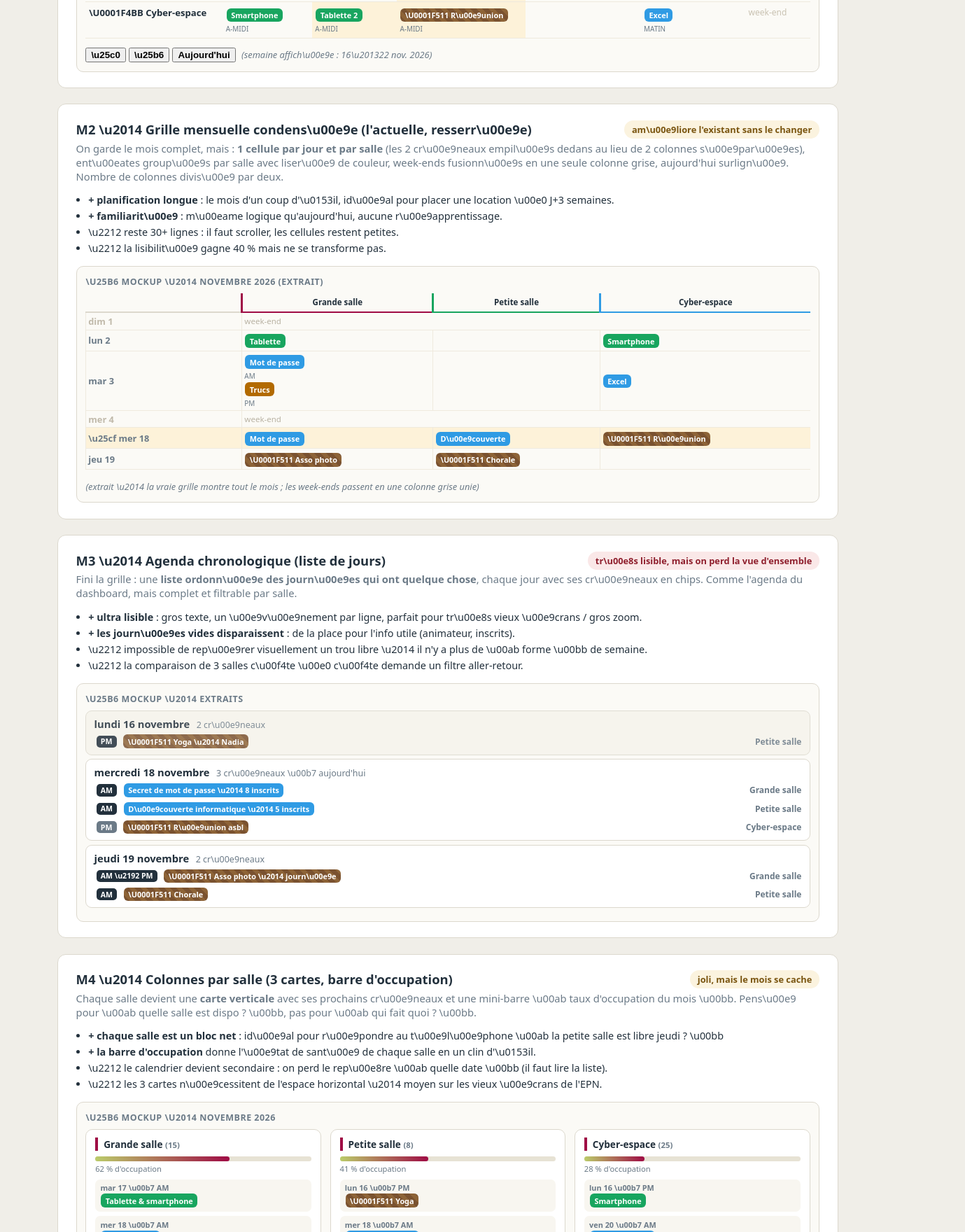
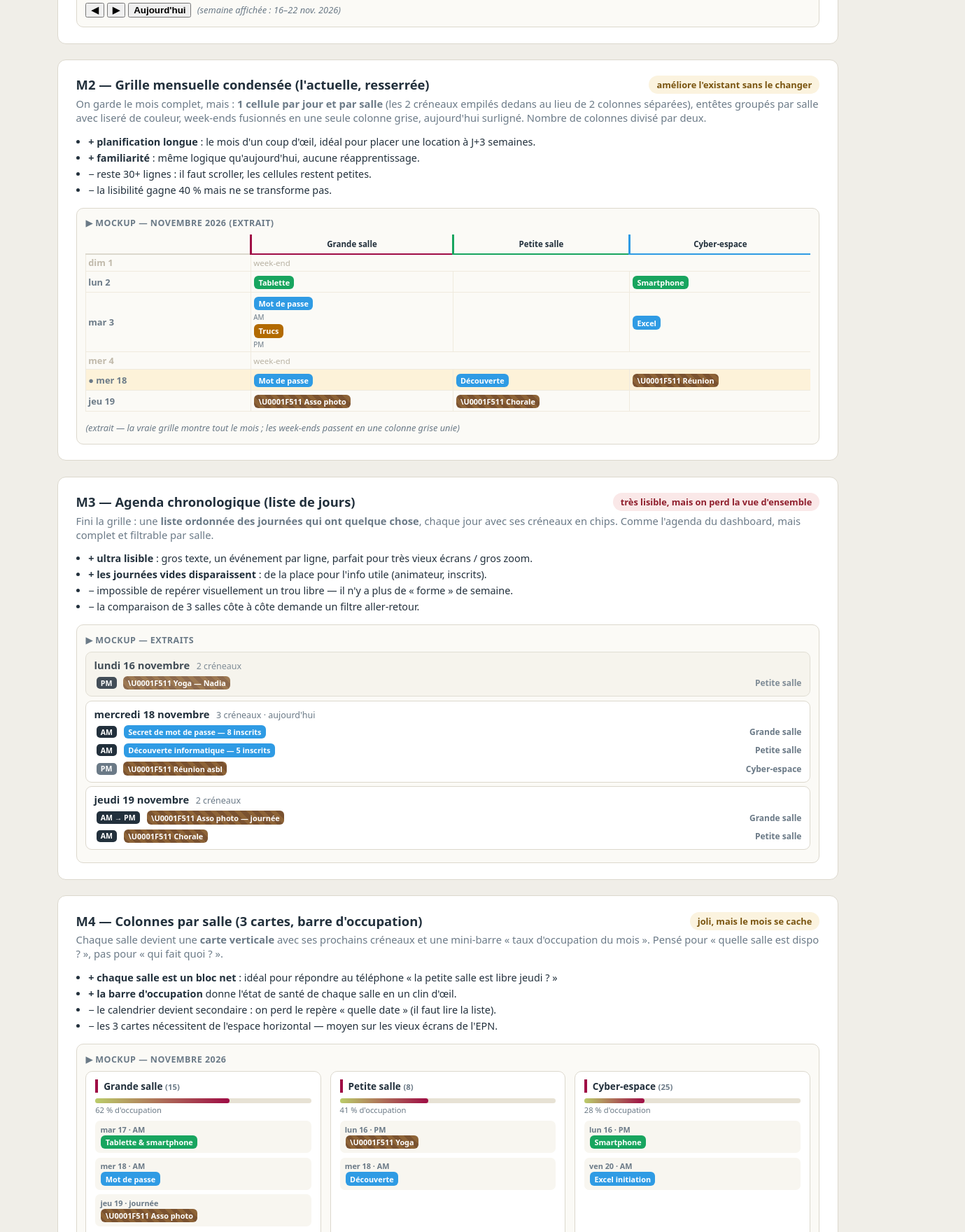
Before and after one commit to D0cm4c/Gimaweb, a website: page public/mockups-salles.html in a window 1280 px wide. Shown: the part 670-2430 px from the top of the page at 70% size, 1379 px wide, since content can reach past the window. Drawn offline with Linux system fonts and the light colour scheme.

Commit message:
fix: decodage des sequences unicode des mockups (paires de surrogates) + banniere MOCKUP sur la version servie
Co-authored-by: D0cm4c <D0cm4c@users.noreply.github.com>

```diff
--- a/public/mockups-salles.html
+++ b/public/mockups-salles.html
@@ -3,7 +3,7 @@
 <head>
 <meta charset="UTF-8">
 <meta name="viewport" content="width=device-width, initial-scale=1.0">
-<title>Gimaweb — salles.html : comparaison de 4 pistes de lisibilit\u00e9</title>
+<title>Gimaweb — salles.html : comparaison de 4 pistes de lisibilité</title>
 <style>
     :root {
         --bordeaux: #9f0c45; --lime: #bbcc6a; --brun: #7A5230;
@@ -46,7 +46,7 @@
     .salle-lbl { font-weight: 800; font-size: .82rem; color: var(--text); white-space: nowrap; }
     .cren { display: block; font-size: .62rem; color: var(--soft); margin: .12rem 0 0; text-transform: uppercase; }
 
-    /* ===== M2 : grille mensuelle condens\u00e9e ===== */
+    /* ===== M2 : grille mensuelle condensée ===== */
     table.mens { border-collapse: collapse; width: 100%; min-width: 640px; }
     table.mens th { font-size: .72rem; padding: .35rem; border-bottom: 2px solid var(--border); }
     table.mens th.grp { border-left: 3px solid; }
@@ -85,39 +85,39 @@
 </head>
 <body>
 <header style="background:repeating-linear-gradient(45deg,#7A5230,#7A5230 18px,#8d6337 18px,#8d6337 36px)">
-    <h1>\u26a0\ufe0f MOCKUP \u2014 page de r\u00e9flexion, hors app \u2014 \u00e0 supprimer apr\u00e8s choix &nbsp;\u00b7&nbsp; salles.html : 4 pistes pour plus de lisibilit\u00e9</h1>
-    <p>Mockups statiques comparables (donn\u00e9es fictives). Rien n'est encore cod\u00e9 \u2014 on choisit une piste, je l'impl\u00e9mente.</p>
+    <h1>⚠️ MOCKUP — page de réflexion, hors app — à supprimer après choix &nbsp;·&nbsp; salles.html — 4 pistes pour plus de lisibilité</h1>
+    <p>Mockups statiques comparables (données fictives). Rien n'est encore codé — on choisit une piste, je l'implémente.</p>
 </header>
 <main>
 
 <nav class="nav">
-    <a href="#m1">M1 \u2014 Semaine glissante</a>
-    <a href="#m2">M2 \u2014 Grille mensuelle condens\u00e9e</a>
-    <a href="#m3">M3 \u2014 Agenda chronologique</a>
-    <a href="#m4">M4 \u2014 Colonnes par salle</a>
+    <a href="#m1">M1 — Semaine glissante</a>
+    <a href="#m2">M2 — Grille mensuelle condensée</a>
+    <a href="#m3">M3 — Agenda chronologique</a>
+    <a href="#m4">M4 — Colonnes par salle</a>
     <a href="#compare">Tableau + recommandation</a>
 </nav>
 
 <section class="mock" id="m1">
-    <span class="verdict v-plus">\u2713 ma pr\u00e9f\u00e9r\u00e9e</span>
-    <h2>M1 \u2014 Semaine glissante (7 jours, une ligne par salle)</h2>
-    <p class="pro">Le mois entier en 31 lignes dispara\u00eet : on affiche <strong>la semaine en cours</strong> (7 colonnes journ\u00e9es \u00d7 une ligne par salle), chaque cellule contenant ses cr\u00e9neaux AM/PM en puces. Navigation \u25c0 semaine pr\u00e9c\u00e9dente / semaine suivante \u25b6, retour \u00e0 aujourd'hui. La vue tient TOUJOURS dans un \u00e9cran.</p>
+    <span class="verdict v-plus">✓ ma préférée</span>
+    <h2>M1 — Semaine glissante (7 jours, une ligne par salle)</h2>
+    <p class="pro">Le mois entier en 31 lignes disparaît : on affiche <strong>la semaine en cours</strong> (7 colonnes journées × une ligne par salle), chaque cellule contenant ses créneaux AM/PM en puces. Navigation ◀ semaine précédente / semaine suivante ▶, retour à aujourd'hui. La vue tient TOUJOURS dans un écran.</p>
     <ul class="pourquoi">
-        <li><strong>+ lecture horizontale naturelle</strong> : la journ\u00e9e se lit en colonne, la salle en ligne \u2014 les conflits d'une journ\u00e9e sautent aux yeux.</li>
+        <li><strong>+ lecture horizontale naturelle</strong> : la journée se lit en colonne, la salle en ligne — les conflits d'une journée sautent aux yeux.</li>
         <li><strong>+ une semaine = 21 cellules</strong> au lieu de ~186 : texte agrandi, puces cliquables confortables.</li>
-        <li><strong>+ r\u00e9pond \u00e0 la vraie question de l'accueil : \u00ab cette semaine, qu'est-ce qui se passe ? \u00bb</strong></li>
-        <li>\u2212 il faut naviguer pour voir le mois entier (moins bon pour la planification \u00e0 long terme).</li>
+        <li><strong>+ répond à la vraie question de l'accueil : « cette semaine, qu'est-ce qui se passe ? »</strong></li>
+        <li>− il faut naviguer pour voir le mois entier (moins bon pour la planification à long terme).</li>
     </ul>
     <div class="mk">
-        <p class="mtitle">\u25b6 Mockup \u2014 semaine du 16 au 22 novembre</p>
+        <p class="mtitle">▶ Mockup — semaine du 16 au 22 novembre</p>
         <table class="sem">
-            <tr><th class="salle-lbl">Salle</th><th class="j">lun 16</th><th class="j">mar 17</th><th class="j">mer 18 <span style="color:var(--bordeaux)">\u25cf aujourd'hui</span></th><th class="j">jeu 19</th><th class="j">ven 20</th><th class="j">sam 21</th><th class="j">dim 22</th></tr>
+            <tr><th class="salle-lbl">Salle</th><th class="j">lun 16</th><th class="j">mar 17</th><th class="j">mer 18 <span style="color:var(--bordeaux)">● aujourd'hui</span></th><th class="j">jeu 19</th><th class="j">ven 20</th><th class="j">sam 21</th><th class="j">dim 22</th></tr>
             <tr>
                 <td class="salle-lbl">\U0001F3EB Grande salle</td>
                 <td></td>
                 <td><span class="evt f2">Tablette</span><span class="cren">matin</span></td>
                 <td class="today"><span class="evt f1">Mot de passe</span><span class="cren">matin</span></td>
-                <td><span class="evt loc">\U0001F511 Asso photo</span><span class="cren">journ\u00e9e</span></td>
+                <td><span class="evt loc">\U0001F511 Asso photo</span><span class="cren">journée</span></td>
                 <td><span class="evt f3">Trucs mail</span><span class="cren">a-midi</span></td>
                 <td colspan="2" style="color:#c9c2b2;font-size:.75rem;text-align:center">week-end</td>
             </tr>
@@ -125,7 +125,7 @@
                 <td class="salle-lbl">\U0001F3EB Petite salle</td>
                 <td><span class="evt loc">\U0001F511 Yoga</span><span class="cren">a-midi</span></td>
                 <td></td>
-                <td class="today"><span class="evt f1">D\u00e9couverte</span><span class="cren">matin</span></td>
+                <td class="today"><span class="evt f1">Découverte</span><span class="cren">matin</span></td>
                 <td><span class="evt loc">\U0001F511 Chorale</span><span class="cren">matin</span></td>
                 <td></td>
                 <td colspan="2" style="color:#c9c2b2;font-size:.75rem;text-align:center">week-end</td>
@@ -134,66 +134,66 @@
                 <td class="salle-lbl">\U0001F4BB Cyber-espace</td>
                 <td><span class="evt f2">Smartphone</span><span class="cren">a-midi</span></td>
                 <td class="today"><span class="evt f2">Tablette 2</span><span class="cren">a-midi</span></td>
-                <td class="today"><span class="evt loc">\U0001F511 R\u00e9union</span><span class="cren">a-midi</span></td>
+                <td class="today"><span class="evt loc">\U0001F511 Réunion</span><span class="cren">a-midi</span></td>
                 <td></td>
                 <td><span class="evt f1">Excel</span><span class="cren">matin</span></td>
                 <td colspan="2" style="color:#c9c2b2;font-size:.75rem;text-align:center">week-end</td>
             </tr>
         </table>
-        <p style="margin:.7rem 0 0"><button style="font-weight:700">\u25c0</button> <button style="font-weight:700">\u25b6</button> <button style="font-weight:700">Aujourd'hui</button> &nbsp;<em style="color:var(--soft);font-size:.8rem">(semaine affich\u00e9e : 16\u201322 nov. 2026)</em></p>
+        <p style="margin:.7rem 0 0"><button style="font-weight:700">◀</button> <button style="font-weight:700">▶</button> <button style="font-weight:700">Aujourd'hui</button> &nbsp;<em style="color:var(--soft);font-size:.8rem">(semaine affichée : 16–22 nov. 2026)</em></p>
     </div>
 </section>
 
 <section class="mock" id="m2">
-    <span class="verdict v-mitige">am\u00e9liore l'existant sans le changer</span>
-    <h2>M2 \u2014 Grille mensuelle condens\u00e9e (l'actuelle, resserr\u00e9e)</h2>
-    <p class="pro">On garde le mois complet, mais : <strong>1 cellule par jour et par salle</strong> (les 2 cr\u00e9neaux empil\u00e9s dedans au lieu de 2 colonnes s\u00e9par\u00e9es), ent\u00eates group\u00e9s par salle avec liser\u00e9 de couleur, week-ends fusionn\u00e9s en une seule colonne grise, aujourd'hui surlign\u00e9. Nombre de colonnes divis\u00e9 par deux.</p>
+    <span class="verdict v-mitige">améliore l'existant sans le changer</span>
+    <h2>M2 — Grille mensuelle condensée (l'actuelle, resserrée)</h2>
+    <p class="pro">On garde le mois complet, mais : <strong>1 cellule par jour et par salle</strong> (les 2 créneaux empilés dedans au lieu de 2 colonnes séparées), entêtes groupés par salle avec liseré de couleur, week-ends fusionnés en une seule colonne grise, aujourd'hui surligné. Nombre de colonnes divisé par deux.</p>
     <ul class="pourquoi">
-        <li><strong>+ planification longue</strong> : le mois d'un coup d'\u0153il, id\u00e9al pour placer une location \u00e0 J+3 semaines.</li>
-        <li><strong>+ familiarit\u00e9</strong> : m\u00eame logique qu'aujourd'hui, aucune r\u00e9apprentissage.</li>
-        <li>\u2212 reste 30+ lignes : il faut scroller, les cellules restent petites.</li>
-        <li>\u2212 la lisibilit\u00e9 gagne 40 % mais ne se transforme pas.</li>
+        <li><strong>+ planification longue</strong> : le mois d'un coup d'œil, idéal pour placer une location à J+3 semaines.</li>
+        <li><strong>+ familiarité</strong> : même logique qu'aujourd'hui, aucune réapprentissage.</li>
+        <li>− reste 30+ lignes : il faut scroller, les cellules restent petites.</li>
+        <li>− la lisibilité gagne 40 % mais ne se transforme pas.</li>
     </ul>
     <div class="mk">
-        <p class="mtitle">\u25b6 Mockup \u2014 novembre 2026 (extrait)</p>
+        <p class="mtitle">▶ Mockup — novembre 2026 (extrait)</p>
         <table class="mens">
             <tr><th></th><th class="grp" style="border-color:var(--bordeaux)" colspan="1">Grande salle</th><th class="grp" style="border-color:var(--vert)">Petite salle</th><th class="grp" style="border-color:var(--bleu)">Cyber-espace</th></tr>
             <tr class="dim"><td class="day jour">dim 1</td><td class="wk" colspan="3">week-end</td></tr>
             <tr><td class="jour">lun 2</td><td><span class="evt f2">Tablette</span></td><td></td><td><span class="evt f2">Smartphone</span></td></tr>
             <tr><td class="jour">mar 3</td><td><span class="evt f1">Mot de passe</span><span class="cren">AM</span><span class="evt f3">Trucs</span><span class="cren">PM</span></td><td></td><td><span class="evt f1">Excel</span></td></tr>
             <tr class="dim"><td class="day jour">mer 4</td><td class="wk" colspan="3">week-end</td></tr>
-            <tr class="today"><td class="jour">\u25cf mer 18</td><td><span class="evt f1">Mot de passe</span></td><td><span class="evt f1">D\u00e9couverte</span></td><td><span class="evt loc">\U0001F511 R\u00e9union</span></td></tr>
+            <tr class="today"><td class="jour">● mer 18</td><td><span class="evt f1">Mot de passe</span></td><td><span class="evt f1">Découverte</span></td><td><span class="evt loc">\U0001F511 Réunion</span></td></tr>
             <tr><td class="jour">jeu 19</td><td><span class="evt loc">\U0001F511 Asso photo</span></td><td><span class="evt loc">\U0001F511 Chorale</span></td><td></td></tr>
         </table>
-        <p style="margin:.7rem 0 0"><em style="color:var(--soft);font-size:.8rem">(extrait \u2014 la vraie grille montre tout le mois ; les week-ends passent en une colonne grise unie)</em></p>
+        <p style="margin:.7rem 0 0"><em style="color:var(--soft);font-size:.8rem">(extrait — la vraie grille montre tout le mois ; les week-ends passent en une colonne grise unie)</em></p>
     </div>
 </section>
 
 <section class="mock" id="m3">
-    <span class="verdict v-moins">tr\u00e8s lisible, mais on perd la vue d'ensemble</span>
-    <h2>M3 \u2014 Agenda chronologique (liste de jours)</h2>
-    <p class="pro">Fini la grille : une <strong>liste ordonn\u00e9e des journ\u00e9es qui ont quelque chose</strong>, chaque jour avec ses cr\u00e9neaux en chips. Comme l'agenda du dashboard, mais complet et filtrable par salle.</p>
+    <span class="verdict v-moins">très lisible, mais on perd la vue d'ensemble</span>
+    <h2>M3 — Agenda chronologique (liste de jours)</h2>
+    <p class="pro">Fini la grille : une <strong>liste ordonnée des journées qui ont quelque chose</strong>, chaque jour avec ses créneaux en chips. Comme l'agenda du dashboard, mais complet et filtrable par salle.</p>
     <ul class="pourquoi">
-        <li><strong>+ ultra lisible</strong> : gros texte, un \u00e9v\u00e9nement par ligne, parfait pour tr\u00e8s vieux \u00e9crans / gros zoom.</li>
-        <li><strong>+ les journ\u00e9es vides disparaissent</strong> : de la place pour l'info utile (animateur, inscrits).</li>
-        <li>\u2212 impossible de rep\u00e9rer visuellement un trou libre \u2014 il n'y a plus de \u00ab forme \u00bb de semaine.</li>
-        <li>\u2212 la comparaison de 3 salles c\u00f4te \u00e0 c\u00f4te demande un filtre aller-retour.</li>
+        <li><strong>+ ultra lisible</strong> : gros texte, un événement par ligne, parfait pour très vieux écrans / gros zoom.</li>
+        <li><strong>+ les journées vides disparaissent</strong> : de la place pour l'info utile (animateur, inscrits).</li>
+        <li>− impossible de repérer visuellement un trou libre — il n'y a plus de « forme » de semaine.</li>
+        <li>− la comparaison de 3 salles côte à côte demande un filtre aller-retour.</li>
     </ul>
     <div class="mk agenda">
-        <p class="mtitle">\u25b6 Mockup \u2014 extraits</p>
+        <p class="mtitle">▶ Mockup — extraits</p>
         <div class="ag-jour hierci">
-            <div class="ag-head"><strong>lundi 16 novembre</strong><span>2 cr\u00e9neaux</span></div>
-            <div class="ag-item"><span class="ag-slot">PM</span><span class="evt loc">\U0001F511 Yoga \u2014 Nadia</span><span class="ag-room">Petite salle</span></div>
+            <div class="ag-head"><strong>lundi 16 novembre</strong><span>2 créneaux</span></div>
+            <div class="ag-item"><span class="ag-slot">PM</span><span class="evt loc">\U0001F511 Yoga — Nadia</span><span class="ag-room">Petite salle</span></div>
         </div>
         <div class="ag-jour">
-            <div class="ag-head"><strong>mercredi 18 novembre</strong><span>3 cr\u00e9neaux \u00b7 aujourd'hui</span></div>
-            <div class="ag-item"><span class="ag-slot">AM</span><span class="evt f1">Secret de mot de passe \u2014 8 inscrits</span><span class="ag-room">Grande salle</span></div>
-            <div class="ag-item"><span class="ag-slot">AM</span><span class="evt f1">D\u00e9couverte informatique \u2014 5 inscrits</span><span class="ag-room">Petite salle</span></div>
-            <div class="ag-item"><span class="ag-slot pm">PM</span><span class="evt loc">\U0001F511 R\u00e9union asbl</span><span class="ag-room">Cyber-espace</span></div>
+            <div class="ag-head"><strong>mercredi 18 novembre</strong><span>3 créneaux · aujourd'hui</span></div>
+            <div class="ag-item"><span class="ag-slot">AM</span><span class="evt f1">Secret de mot de passe — 8 inscrits</span><span class="ag-room">Grande salle</span></div>
+            <div class="ag-item"><span class="ag-slot">AM</span><span class="evt f1">Découverte informatique — 5 inscrits</span><span class="ag-room">Petite salle</span></div>
+            <div class="ag-item"><span class="ag-slot pm">PM</span><span class="evt loc">\U0001F511 Réunion asbl</span><span class="ag-room">Cyber-espace</span></div>
         </div>
         <div class="ag-jour">
-            <div class="ag-head"><strong>jeudi 19 novembre</strong><span>2 cr\u00e9neaux</span></div>
-            <div class="ag-item"><span class="ag-slot">AM \u2192 PM</span><span class="evt loc">\U0001F511 Asso photo \u2014 journ\u00e9e</span><span class="ag-room">Grande salle</span></div>
+            <div class="ag-head"><strong>jeudi 19 novembre</strong><span>2 créneaux</span></div>
+            <div class="ag-item"><span class="ag-slot">AM → PM</span><span class="evt loc">\U0001F511 Asso photo — journée</span><span class="ag-room">Grande salle</span></div>
             <div class="ag-item"><span class="ag-slot">AM</span><span class="evt loc">\U0001F511 Chorale</span><span class="ag-room">Petite salle</span></div>
         </div>
     </div>
@@ -201,38 +201,38 @@
 
 <section class="mock" id="m4">
     <span class="verdict v-mitige">joli, mais le mois se cache</span>
-    <h2>M4 \u2014 Colonnes par salle (3 cartes, barre d'occupation)</h2>
-    <p class="pro">Chaque salle devient une <strong>carte verticale</strong> avec ses prochains cr\u00e9neaux et une mini-barre \u00ab taux d'occupation du mois \u00bb. Pens\u00e9 pour \u00ab quelle salle est dispo ? \u00bb, pas pour \u00ab qui fait quoi ? \u00bb.</p>
+    <h2>M4 — Colonnes par salle (3 cartes, barre d'occupation)</h2>
+    <p class="pro">Chaque salle devient une <strong>carte verticale</strong> avec ses prochains créneaux et une mini-barre « taux d'occupation du mois ». Pensé pour « quelle salle est dispo ? », pas pour « qui fait quoi ? ».</p>
     <ul class="pourquoi">
-        <li><strong>+ chaque salle est un bloc net</strong> : id\u00e9al pour r\u00e9pondre au t\u00e9l\u00e9phone \u00ab la petite salle est libre jeudi ? \u00bb</li>
-        <li><strong>+ la barre d'occupation</strong> donne l'\u00e9tat de sant\u00e9 de chaque salle en un clin d'\u0153il.</li>
-        <li>\u2212 le calendrier devient secondaire : on perd le rep\u00e8re \u00ab quelle date \u00bb (il faut lire la liste).</li>
-        <li>\u2212 les 3 cartes n\u00e9cessitent de l'espace horizontal \u2014 moyen sur les vieux \u00e9crans de l'EPN.</li>
+        <li><strong>+ chaque salle est un bloc net</strong> : idéal pour répondre au téléphone « la petite salle est libre jeudi ? »</li>
+        <li><strong>+ la barre d'occupation</strong> donne l'état de santé de chaque salle en un clin d'œil.</li>
+        <li>− le calendrier devient secondaire : on perd le repère « quelle date » (il faut lire la liste).</li>
+        <li>− les 3 cartes nécessitent de l'espace horizontal — moyen sur les vieux écrans de l'EPN.</li>
     </ul>
     <div class="mk">
-        <p class="mtitle">\u25b6 Mockup \u2014 novembre 2026</p>
+        <p class="mtitle">▶ Mockup — novembre 2026</p>
         <div class="salles3">
             <div class="col-salle">
                 <h4>Grande salle <small style="color:var(--soft)">(15)</small></h4>
                 <div class="bar"><i style="width:62%"></i></div>
                 <p style="margin:.1rem 0 .5rem;font-size:.7rem;color:var(--soft)">62 % d'occupation</p>
-                <div class="occ"><span class="d">mar 17 \u00b7 AM</span><span class="evt f2">Tablette & smartphone</span></div>
-                <div class="occ"><span class="d">mer 18 \u00b7 AM</span><span class="evt f1">Mot de passe</span></div>
-                <div class="occ"><span class="d">jeu 19 \u00b7 journ\u00e9e</span><span class="evt loc">\U0001F511 Asso photo</span></div>
+                <div class="occ"><span class="d">mar 17 · AM</span><span class="evt f2">Tablette & smartphone</span></div>
+                <div class="occ"><span class="d">mer 18 · AM</span><span class="evt f1">Mot de passe</span></div>
+                <div class="occ"><span class="d">jeu 19 · journée</span><span class="evt loc">\U0001F511 Asso photo</span></div>
             </div>
             <div class="col-salle">
                 <h4>Petite salle <small style="color:var(--soft)">(8)</small></h4>
                 <div class="bar"><i style="width:41%"></i></div>
                 <p style="margin:.1rem 0 .5rem;font-size:.7rem;color:var(--soft)">41 % d'occupation</p>
-                <div class="occ"><span class="d">lun 16 \u00b7 PM</span><span class="evt loc">\U0001F511 Yoga</span></div>
-                <div class="occ"><span class="d">mer 18 \u00b7 AM</span><span class="evt f1">D\u00e9couverte</span></div>
+                <div class="occ"><span class="d">lun 16 · PM</span><span class="evt loc">\U0001F511 Yoga</span></div>
+                <div class="occ"><span class="d">mer 18 · AM</span><span class="evt f1">Découverte</span></div>
             </div>
             <div class="col-salle">
                 <h4>Cyber-espace <small style="color:var(--soft)">(25)</small></h4>
                 <div class="bar"><i style="width:28%"></i></div>
                 <p style="margin:.1rem 0 .5rem;font-size:.7rem;color:var(--soft)">28 % d'occupation</p>
-                <div class="occ"><span class="d">lun 16 \u00b7 PM</span><span class="evt f2">Smartphone</span></div>
-                <div class="occ"><span class="d">ven 20 \u00b7 AM</span><span class="evt f1">Excel initiation</span></div>
+                <div class="occ"><span class="d">lun 16 · PM</span><span class="evt f2">Smartphone</span></div>
+                <div class="occ"><span class="d">ven 20 · AM</span><span class="evt f1">Excel initiation</span></div>
             </div>
         </div>
     </div>
@@ -241,22 +241,22 @@
 <section class="mock" id="compare">
     <h2>Tableau comparatif</h2>
     <table class="compare">
-        <tr><th>Crit\u00e8re</th><th>M1 Semaine</th><th>M2 Mois condens\u00e9</th><th>M3 Agenda</th><th>M4 Colonnes</th></tr>
-        <tr><td>Tient dans un \u00e9cran</td><td class="etoiles">\u2605\u2605\u2605\u2605\u2605</td><td>\u2605\u2605</td><td>\u2605\u2605\u2605\u2605</td><td>\u2605\u2605\u2605\u2605</td></tr>
-        <tr><td>Vue d'ensemble / conflits du jour</td><td class="etoiles">\u2605\u2605\u2605\u2605\u2605</td><td>\u2605\u2605\u2605\u2605</td><td>\u2605\u2605</td><td>\u2605\u2605\u2605</td></tr>
-        <tr><td>Planification \u00e0 plusieurs semaines</td><td>\u2605\u2605\u2605</td><td class="etoiles">\u2605\u2605\u2605\u2605\u2605</td><td>\u2605\u2605\u2605</td><td>\u2605\u2605</td></tr>
-        <tr><td>Confort vieux \u00e9crans / gros zoom</td><td class="etoiles">\u2605\u2605\u2605\u2605\u2605</td><td>\u2605\u2605\u2605</td><td>\u2605\u2605\u2605\u2605\u2605</td><td>\u2605\u2605\u2605</td></tr>
-        <tr><td>Effort d'impl\u00e9mentation</td><td>moyen (refonte du render)</td><td>faible (resserrage)</td><td>moyen</td><td>moyen</td></tr>
+        <tr><th>Critère</th><th>M1 Semaine</th><th>M2 Mois condensé</th><th>M3 Agenda</th><th>M4 Colonnes</th></tr>
+        <tr><td>Tient dans un écran</td><td class="etoiles">★★★</td><td>★</td><td>★★</td><td>★★</td></tr>
+        <tr><td>Vue d'ensemble / conflits du jour</td><td class="etoiles">★★★</td><td>★★</td><td>★</td><td>★★</td></tr>
+        <tr><td>Planification à plusieurs semaines</td><td>★★</td><td class="etoiles">★★★</td><td>★★</td><td>★</td></tr>
+        <tr><td>Confort vieux écrans / gros zoom</td><td class="etoiles">★★★</td><td>★★</td><td>★★★</td><td>★★</td></tr>
+        <tr><td>Effort d'implémentation</td><td>moyen (refonte du render)</td><td>faible (resserrage)</td><td>moyen</td><td>moyen</td></tr>
     </table>
 </section>
 
 <div class="reco">
-    <h2>\ud83d\udca1 Ma recommandation : M1 + un bouton \u00ab mois \u00bb (M2 en repli)</h2>
-    <p><strong>Semaine glissante par d\u00e9faut</strong> (M1) : c'est la question que l'accueil se pose 9 fois sur 10, et tout tient \u00e0 l'\u00e9cran sans scroller. On garde la grille mensuelle en <strong>second onglet / bascule \u00ab Semaine | Mois \u00bb</strong> (M2 condens\u00e9) pour la planification longue \u2014 le planning serveur existe d\u00e9j\u00e0, c'est le m\u00eame appel API filtr\u00e9 diff\u00e9remment.</p>
-    <p style="margin-bottom:0">Les barres d'occupation de M4 feraient une jolie addition \u00e0 la carte \u00ab Locations \u00bb des Statistiques plut\u00f4t. Dis-moi ce que tu en penses \u2014 je code la piste choisie avec ses tests.</p>
+    <h2>💡 Ma recommandation : M1 + un bouton « mois » (M2 en repli)</h2>
+    <p><strong>Semaine glissante par défaut</strong> (M1) : c'est la question que l'accueil se pose 9 fois sur 10, et tout tient à l'écran sans scroller. On garde la grille mensuelle en <strong>second onglet / bascule « Semaine | Mois »</strong> (M2 condensé) pour la planification longue — le planning serveur existe déjà, c'est le même appel API filtré différemment.</p>
+    <p style="margin-bottom:0">Les barres d'occupation de M4 feraient une jolie addition à la carte « Locations » des Statistiques plutôt. Dis-moi ce que tu en penses — je code la piste choisie avec ses tests.</p>
 </div>
 
 </main>
-<footer>Mockups statiques Gimaweb \u2014 donn\u00e9es fictives \u2014 aucun lien avec la base r\u00e9elle.</footer>
+<footer>Mockups statiques Gimaweb — données fictives — aucun lien avec la base réelle.</footer>
 </body>
 </html>
```
Also changed, not shown: docs/mockups/salles-compare.html (+70 -70 lines).
